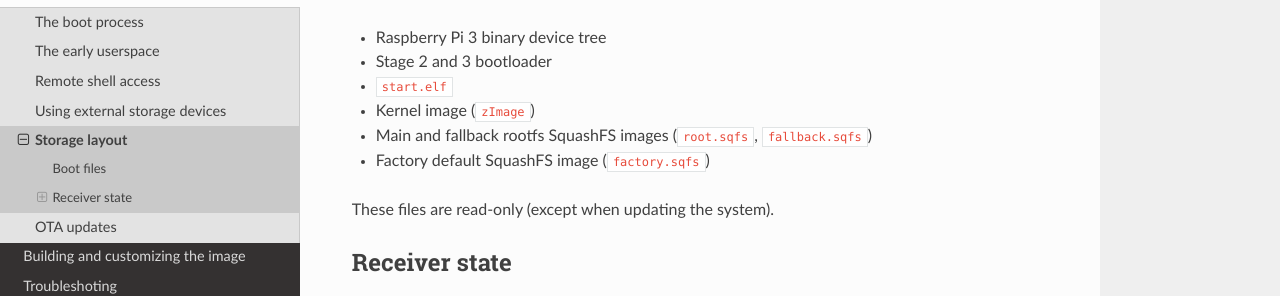
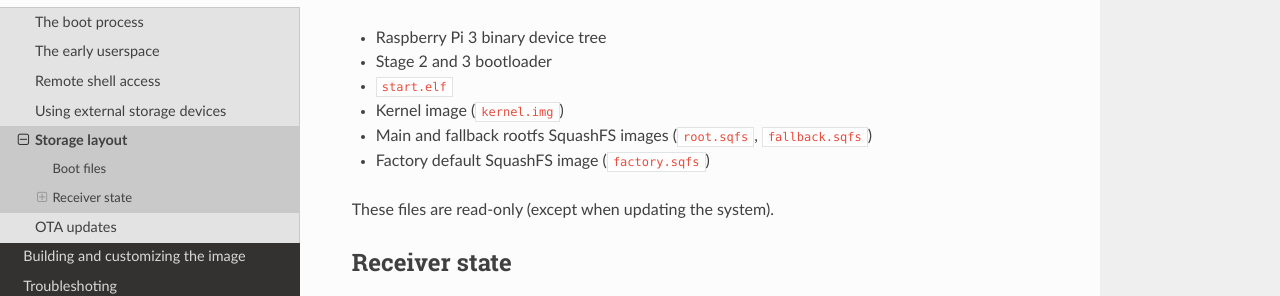
Before and after one commit to amasloub/rxOS, a Sphinx documentation site: the page built from docs/source/how_it_works/storage_layout.rst, in a window 1280 px wide and 900 px high, scrolled down 435 px. Shown: the part 155-451 px from the top of the window. Built offline with Sphinx 7.4.7 and the Read the Docs theme 2.0.0, drawn with Linux system fonts in a browser that asks for light colours.

Commit message:
Fixed wrong kernel image name in documentation
Fixes #69

Signed-off-by: Branko Vukelic <branko@outernet.is>

```diff
--- a/docs/source/how_it_works/storage_layout.rst
+++ b/docs/source/how_it_works/storage_layout.rst
@@ -30,7 +30,7 @@ Stores the boot files. It contains the following files:
 - Raspberry Pi 3 binary device tree
 - Stage 2 and 3 bootloader
 - ``start.elf``
-- Kernel image (``zImage``)
+- Kernel image (``kernel.img``)
 - Main and fallback rootfs SquashFS images (``root.sqfs``, ``fallback.sqfs``)
 - Factory default SquashFS image (``factory.sqfs``)
 
```
